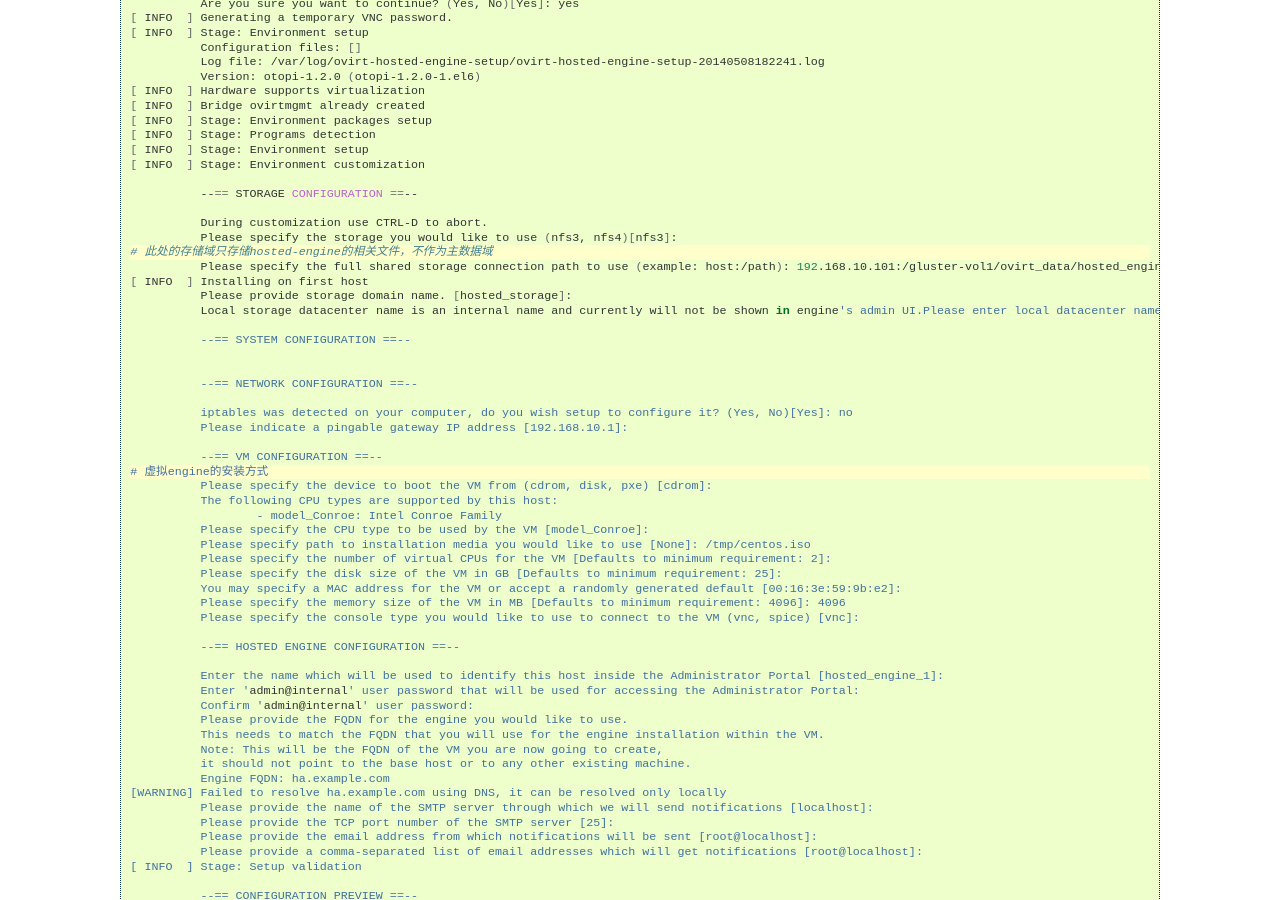
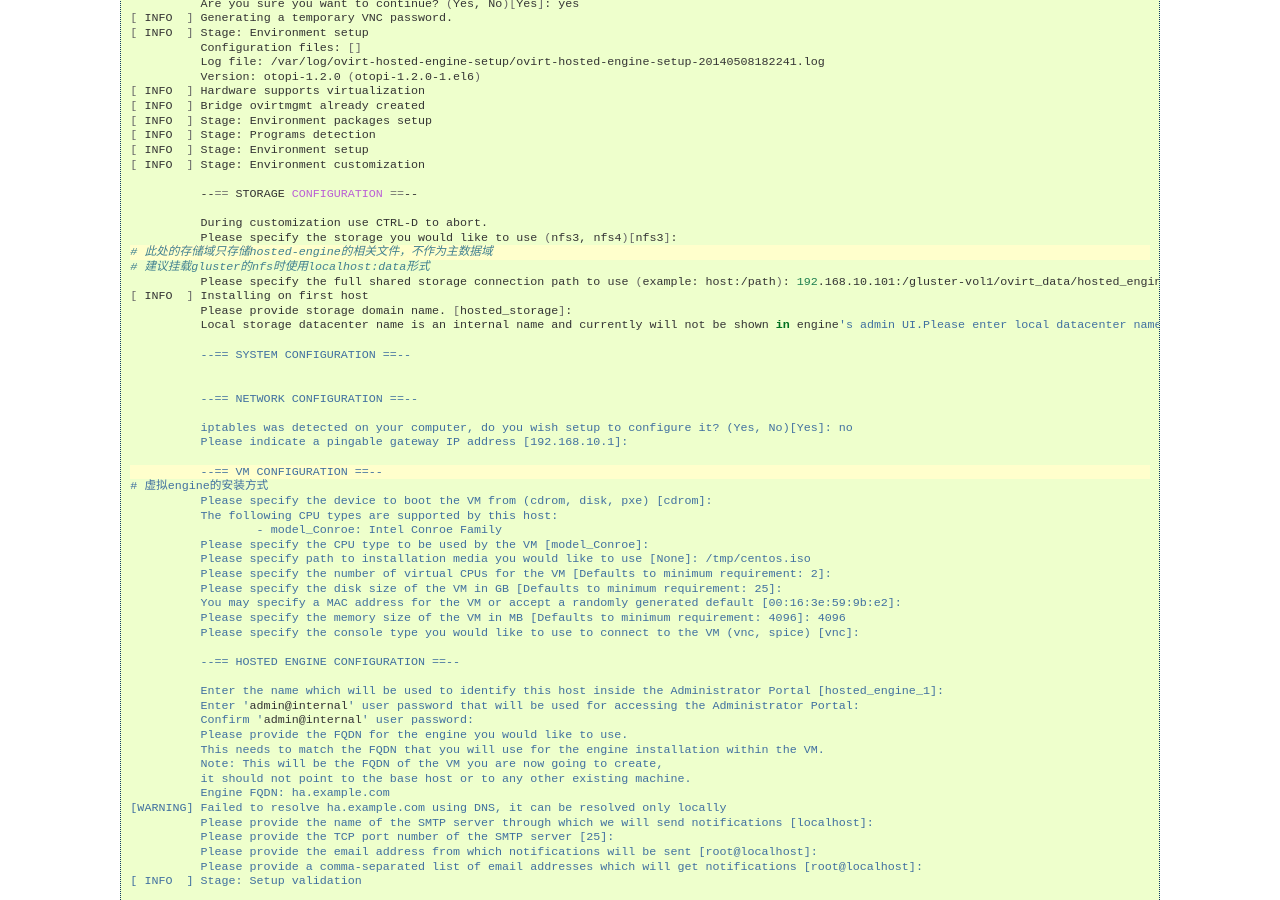
Before and after one commit to lofyer/InTheCloud, a Sphinx documentation site: the page built from source/posts/ch03.rst, in a window 1280 px wide and 900 px high, scrolled down 8291 px. Built offline with Sphinx 7.4.7, drawn with Linux system fonts in a browser that asks for light colours; formulas are drawn with MathJax 3.

Commit message:
gluster localhost mount

```diff
--- a/source/posts/ch03.rst
+++ b/source/posts/ch03.rst
@@ -394,6 +394,7 @@
               During customization use CTRL-D to abort.
               Please specify the storage you would like to use (nfs3, nfs4)[nfs3]:
     # 此处的存储域只存储hosted-engine的相关文件，不作为主数据域
+    # 建议挂载gluster的nfs时使用localhost:data形式
               Please specify the full shared storage connection path to use (example: host:/path): 192.168.10.101:/gluster-vol1/ovirt_data/hosted_engine
     [ INFO  ] Installing on first host
               Please provide storage domain name. [hosted_storage]:
```
